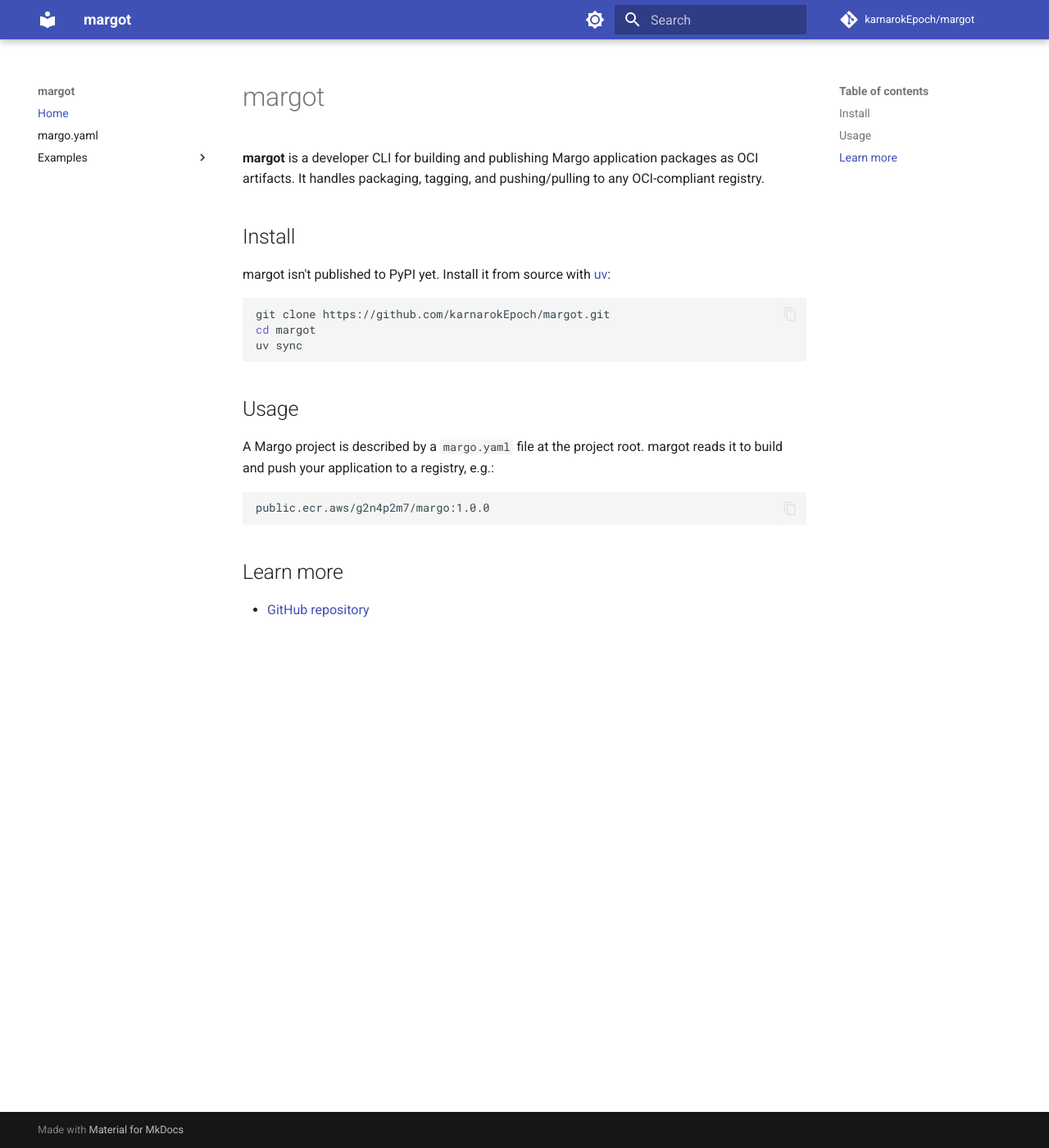
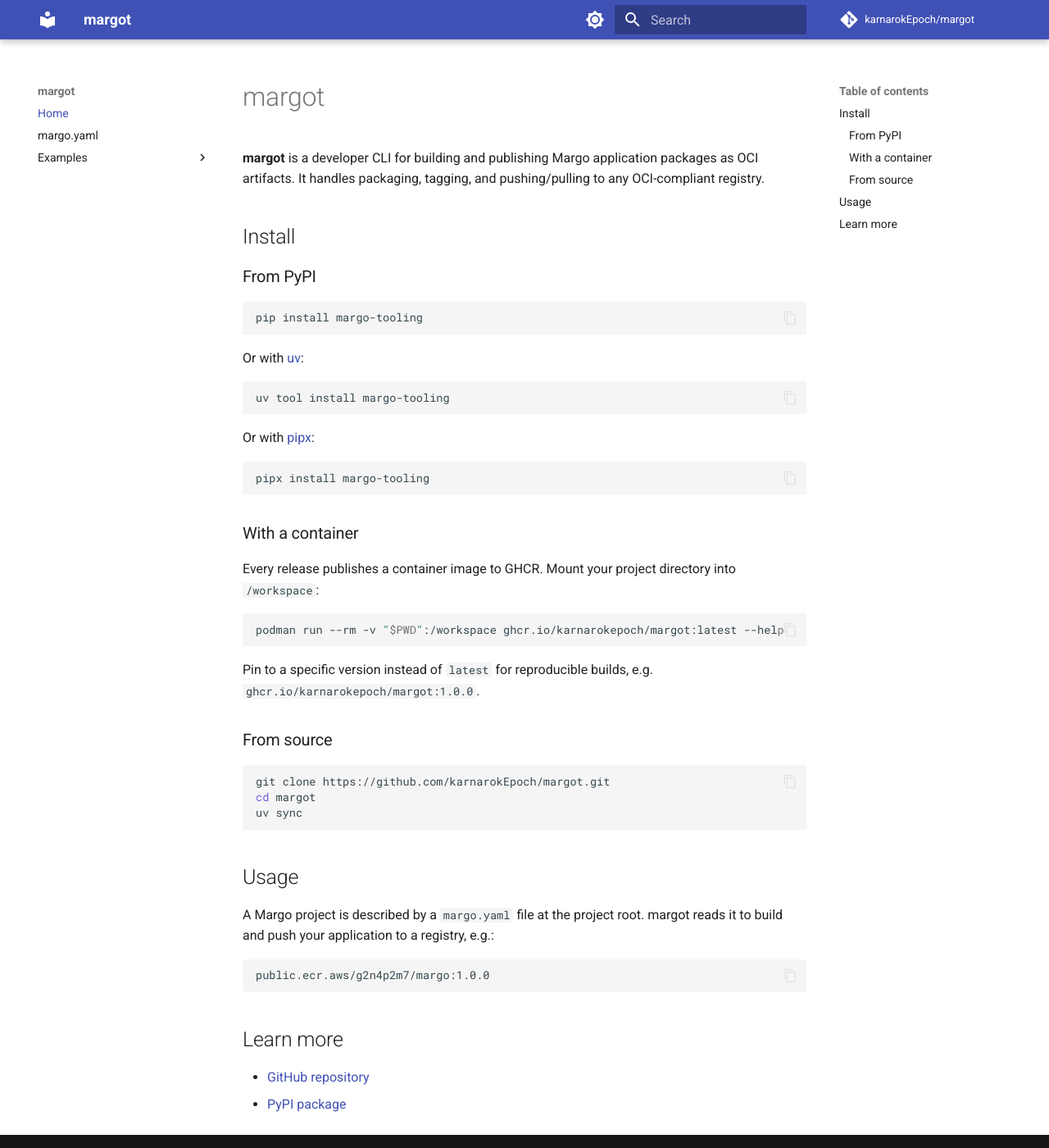
Before and after one commit to karnarokEpoch/margot, an MkDocs documentation site: the page built from docs/index.md, in a window 1280 px wide and 1400 px high. Shown: the whole window at 82% size. Built offline with MkDocs 1.6.1 and Material for MkDocs 9.7.7, drawn with Linux system fonts in a browser that asks for light colours; comment, search, counter and statistics services are not loaded.

Commit message:
docs: document PyPI and container install methods

````diff
--- a/docs/index.md
+++ b/docs/index.md
@@ -5,7 +5,37 @@ packaging, tagging, and pushing/pulling to any OCI-compliant registry.
 
 ## Install
 
-margot isn't published to PyPI yet. Install it from source with [uv](https://docs.astral.sh/uv/):
+### From PyPI
+
+```bash
+pip install margo-tooling
+```
+
+Or with [uv](https://docs.astral.sh/uv/):
+
+```bash
+uv tool install margo-tooling
+```
+
+Or with [pipx](https://pipx.pypa.io/latest/index.html):
+
+```bash
+pipx install margo-tooling
+```
+
+### With a container
+
+Every release publishes a container image to GHCR. Mount your project directory into
+`/workspace`:
+
+```bash
+podman run --rm -v "$PWD":/workspace ghcr.io/karnarokepoch/margot:latest --help
+```
+
+Pin to a specific version instead of `latest` for reproducible builds, e.g.
+`ghcr.io/karnarokepoch/margot:1.0.0`.
+
+### From source
 
 ```bash
 git clone https://github.com/karnarokEpoch/margot.git
@@ -25,3 +55,4 @@ public.ecr.aws/g2n4p2m7/margo:1.0.0
 ## Learn more
 
 - [GitHub repository](https://github.com/karnarokEpoch/margot)
+- [PyPI package](https://pypi.org/project/margo-tooling/)
````
